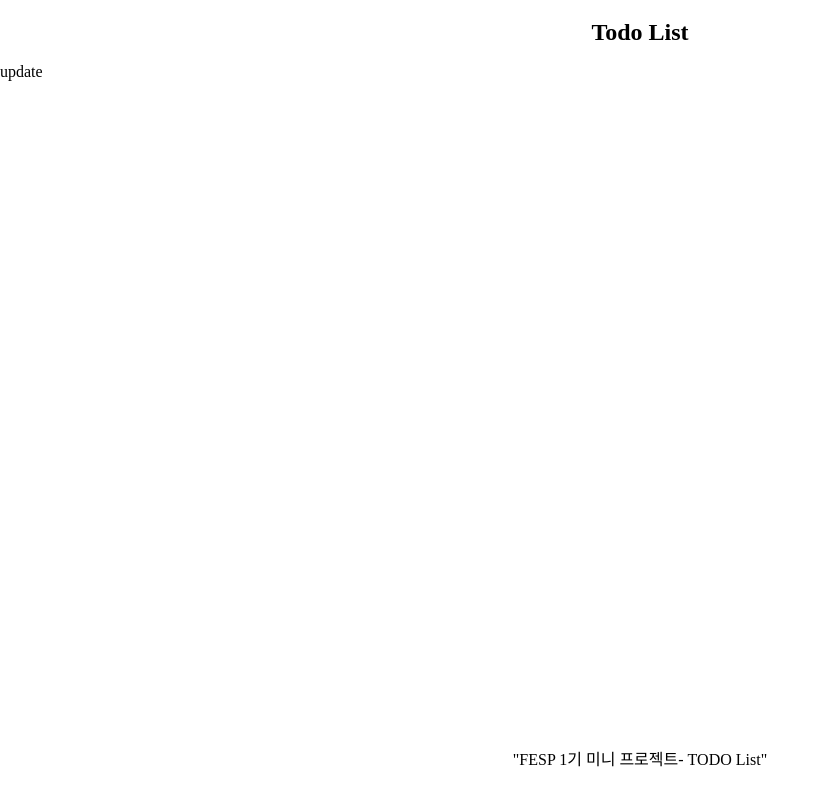
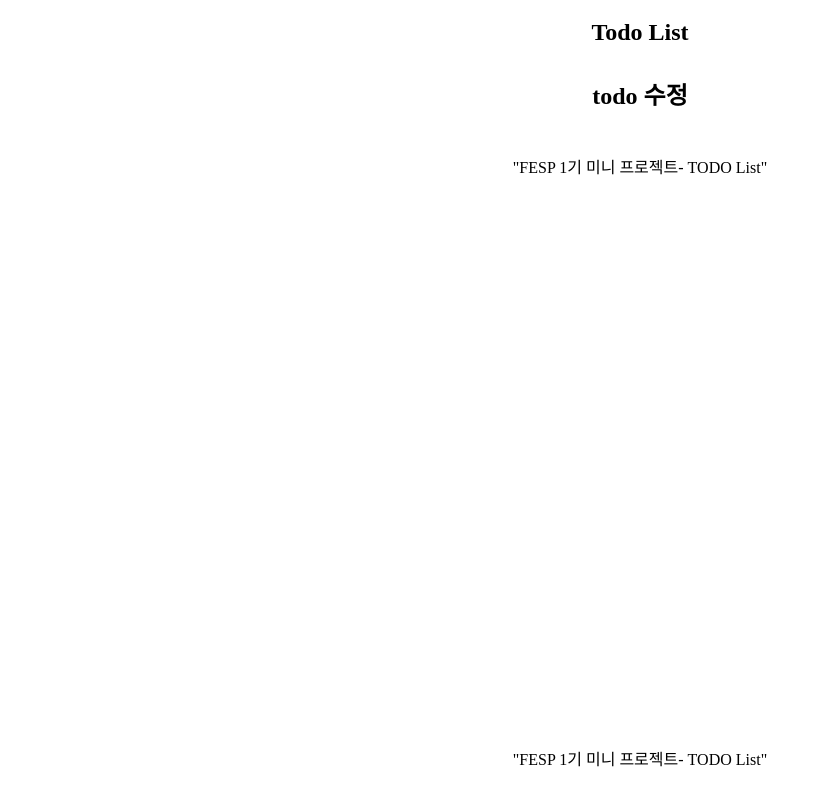
Before and after one commit to TodoList-Team11/FESP01-REACT-Project, a React (Create React App) app: page /update in a window 1280 px wide. Shown: the whole page, without its empty margins (0-830 px from the left). Built offline with nearby package versions, Linux system fonts and the light colour scheme.

Commit message:
refactor: upDatePage 구조 리팩

```diff
--- /dev/null
+++ b/src/features/update/UpDate.tsx
@@ -0,0 +1,5 @@
+import React from "react";
+
+export default function Update() {
+  return <div></div>;
+}
--- a/src/pages/UpdatePage.tsx
+++ b/src/pages/UpdatePage.tsx
@@ -1,5 +1,15 @@
+import Update from "features/update/UpDate";
+import Header from "layouts/Header";
+import Footer from "layouts/Footer";
+
 const UpdatePage = () => {
-  return <h1>update</h1>;
+  return (
+    <div>
+      <Header title={"todo 수정"} />
+      <Update />
+      <Footer />
+    </div>
+  );
 };
 
 export default UpdatePage;
```
